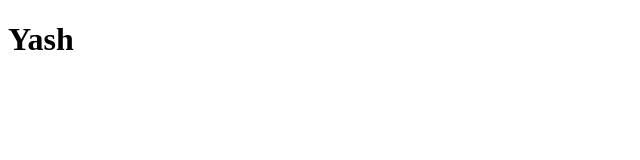
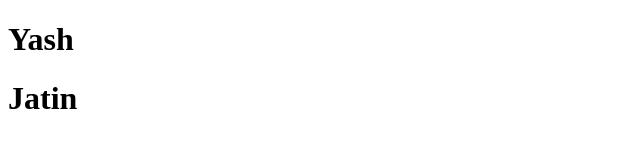
Before and after one commit to nileshgautam/test191021, a plain HTML site: page index.html in a window 1280 px wide. Shown: the whole page, without its empty margins (0-640 px from the left). Drawn offline with Linux system fonts and the light colour scheme.

Commit message:
second commit

```diff
--- a/index.html
+++ b/index.html
@@ -8,5 +8,6 @@
 </head>
 <body>
     <h1>Yash</h1>
+    <h1>Jatin</h1>
 </body>
 </html>
```
